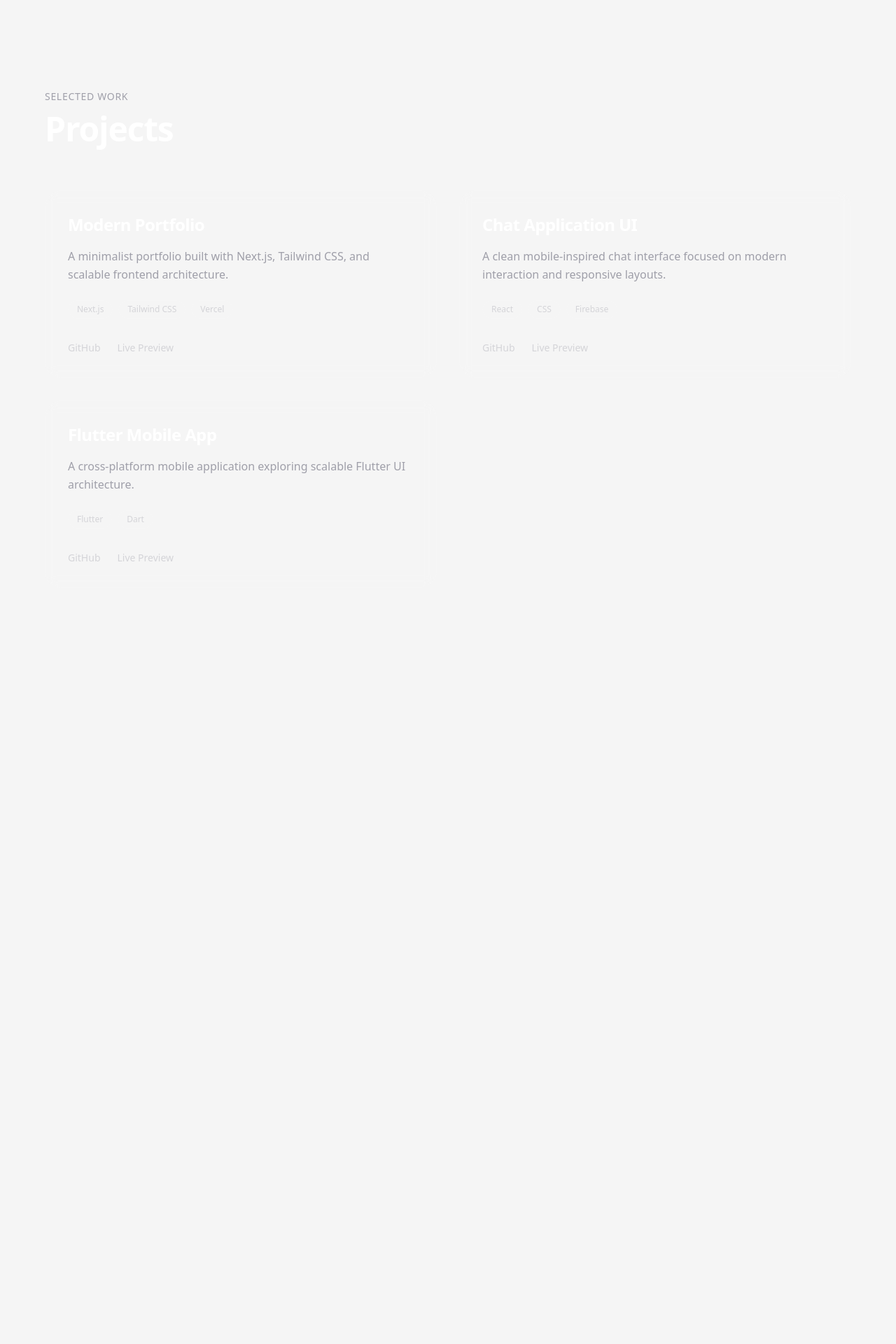
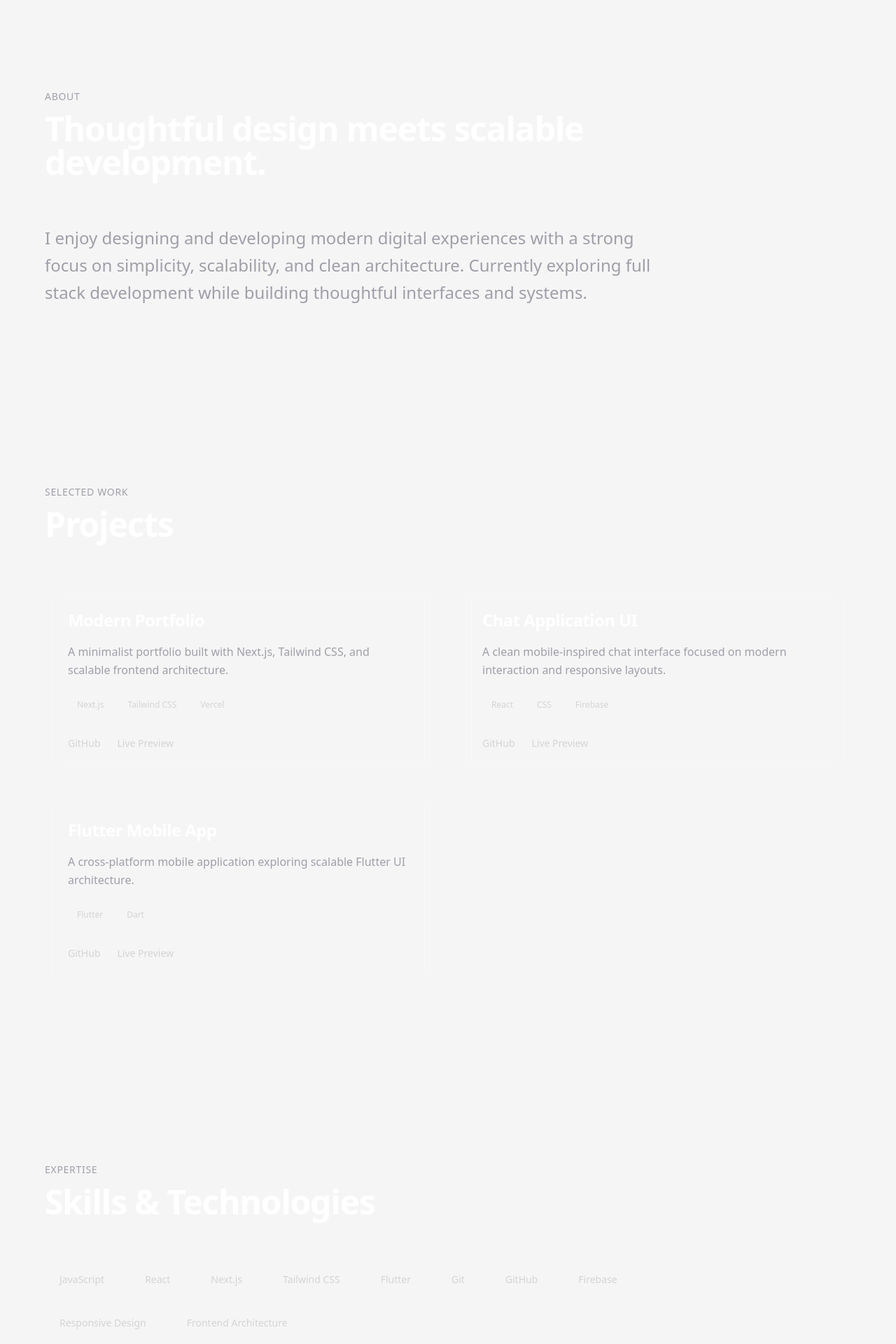
Before and after one commit to Hena-yaris/portfolio-2, a Next.js app: page / in a window 1280 px wide. Shown: the part 800-2720 px from the top of the page at 70% size. Before the commit the page ends 1768 px from the top, so only its background shows below. Built offline with nearby package versions, Linux system fonts and the light colour scheme.

Commit message:
feat: add scalable about and skills sections

```diff
--- a/src/app/page.tsx
+++ b/src/app/page.tsx
@@ -1,6 +1,8 @@
 
+import About from "../sections/about/About";
 import Hero from "../sections/hero/Hero";
 import Projects from "../sections/projects/Projects";
+import Skills from "../sections/skills/Skills";
 
 export default function Home() {
 
@@ -8,7 +10,9 @@ export default function Home() {
   return (
      <main>
           <Hero/>
+          <About/>
           <Projects/>
+          <Skills/>
      </main>
   );
 }
--- a/src/data/personal.ts
+++ b/src/data/personal.ts
@@ -1,6 +1,11 @@
 export const personalInfo = {
   name: "Henok",
+
   title: "Full Stack Developer",
+
   description:
     "Building clean, scalable, and thoughtful digital experiences for web and mobile.",
+
+  about:
+    "I enjoy designing and developing modern digital experiences with a strong focus on simplicity, scalability, and clean architecture. Currently exploring full stack development while building thoughtful interfaces and systems.",
 };
--- /dev/null
+++ b/src/data/skills.ts
@@ -0,0 +1,12 @@
+export const skills = [
+  "JavaScript",
+  "React",
+  "Next.js",
+  "Tailwind CSS",
+  "Flutter",
+  "Git",
+  "GitHub",
+  "Firebase",
+  "Responsive Design",
+  "Frontend Architecture",
+];
--- /dev/null
+++ b/src/sections/about/About.tsx
@@ -0,0 +1,30 @@
+import Container from "@/src/components/ui/Container";
+import SectionTitle from "@/src/components/ui/SectionTitle";
+
+import { personalInfo } from "@/src/data/personal";
+
+export default function About() {
+  return (
+    <section id="about" className="py-32">
+      <Container>
+        <div className="max-w-4xl">
+          <SectionTitle
+            subtitle="About"
+            title="Thoughtful design meets scalable development."
+          />
+
+          <p
+            className="
+              text-xl
+              md:text-2xl
+              text-zinc-400
+              leading-relaxed
+            "
+          >
+            {personalInfo.about}
+          </p>
+        </div>
+      </Container>
+    </section>
+  );
+}
--- /dev/null
+++ b/src/sections/skills/Skills.tsx
@@ -0,0 +1,38 @@
+import Container from "@/src/components/ui/Container";
+import SectionTitle from "@/src/components/ui/SectionTitle";
+
+import { skills } from "@/src/data/skills";
+
+export default function Skills() {
+  return (
+    <section id="skills" className="py-32">
+      <Container>
+        <SectionTitle subtitle="Expertise" title="Skills & Technologies" />
+
+        <div className="flex flex-wrap gap-4 max-w-4xl">
+          {skills.map((skill) => (
+            <div
+              key={skill}
+              className="
+                px-5
+                py-3
+                rounded-full
+                border
+                border-white/10
+                bg-white/[0.03]
+                text-zinc-300
+                text-sm
+                transition-all
+                duration-300
+                hover:border-white/20
+                hover:bg-white/[0.05]
+              "
+            >
+              {skill}
+            </div>
+          ))}
+        </div>
+      </Container>
+    </section>
+  );
+}
```
